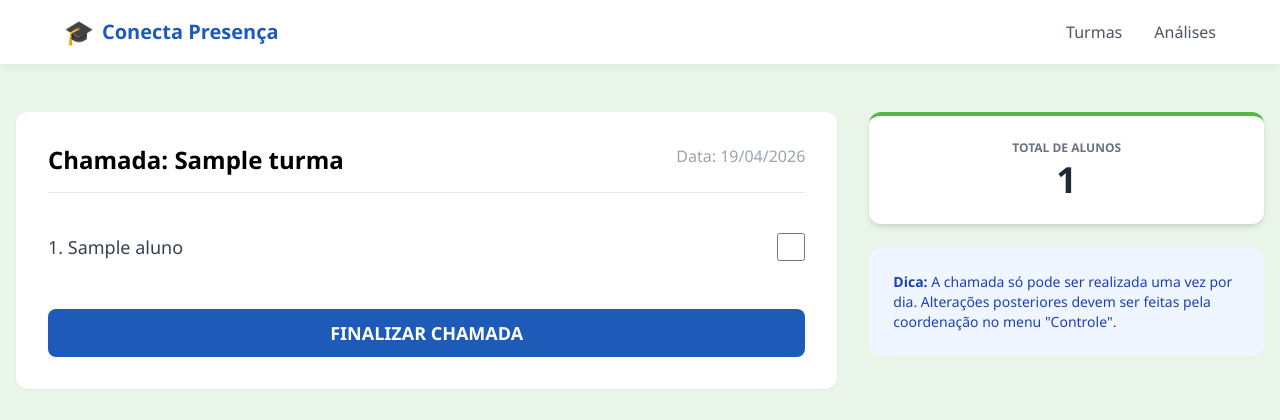
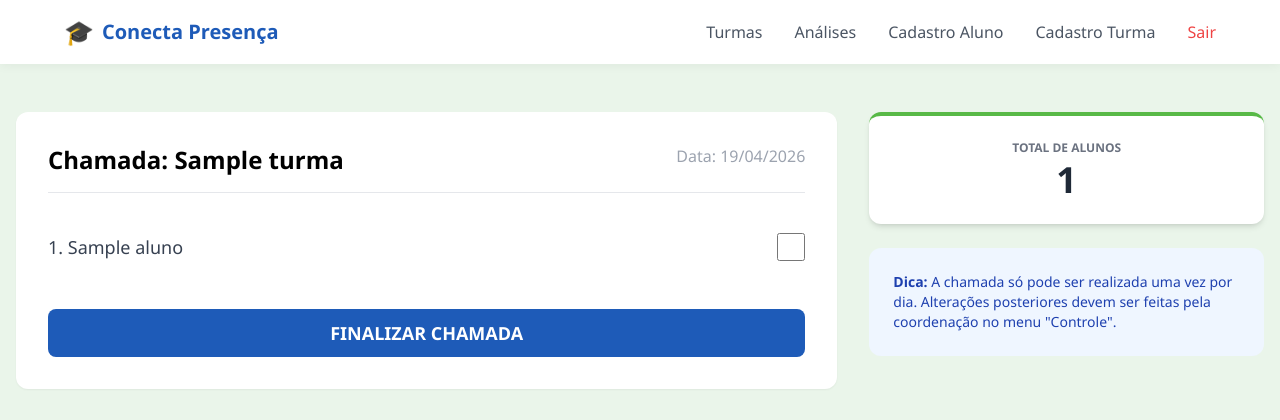
Before and after one commit to irbds-dev/Projeto_chamada, a Django app: page /chamada/1/ in a window 1280 px wide. Shown: the top 420 px of the page. Run offline with Django 5.2, Linux system fonts and the light colour scheme; a user stored in the database is signed in; tables that the repository leaves empty hold one stand-in row (values such as "Sample post"); some libraries are stand-ins or nearby versions.

Commit message:
corrigido frontEnd cadastroAluno chamadas e base

```diff
--- a/Projeto_chamada/Chamada/settings.py
+++ b/Projeto_chamada/Chamada/settings.py
@@ -115,9 +115,9 @@ AUTH_PASSWORD_VALIDATORS = [
 # Internationalization
 # https://docs.djangoproject.com/en/6.0/topics/i18n/
 
-LANGUAGE_CODE = 'en-us'
+LANGUAGE_CODE = 'pt-br'
 
-TIME_ZONE = 'UTC'
+TIME_ZONE = 'America/Sao_Paulo'
 
 USE_I18N = True
 
@@ -128,3 +128,5 @@ USE_TZ = True
 # https://docs.djangoproject.com/en/6.0/howto/static-files/
 
 STATIC_URL = 'static/'
+
+LOGOUT_REDIRECT_URL = 'turmas'
--- a/Projeto_chamada/core/templates/base.html
+++ b/Projeto_chamada/core/templates/base.html
@@ -18,8 +18,16 @@
             {% if user.is_authenticated %}
                 <a href="{% url 'turmas' %}">Turmas</a>
                 <a href="{% url 'analises' %}">Análises</a>
-                {#<a href="{% url 'logout' %}" class="text-red-500">Sair</a>#}
+                <a href="{% url 'cadastroAluno' %}">Cadastro Aluno</a>
+                <a href="{% url 'analises' %}">Cadastro Turma</a>
+                <form action="{% url 'logout' %}" method="post" class="inline">
+                    {% csrf_token %}
+                    <button type="submit" class="text-red-500 font-medium hover:underline">
+                        Sair
+                    </button>
+                </form>
             {% else %}
+                <a href="{% url 'turmas' %}">Turmas</a>
                 <a href="{% url 'login' %}">Login Coordenação</a>
             {% endif %}
         </div>
--- a/Projeto_chamada/core/templates/cadastro.html
+++ b/Projeto_chamada/core/templates/cadastroAluno.html
@@ -1,7 +1,7 @@
 {% extends 'base.html' %}
 {% block content %}
 <div class="flex flex-col gap-8">
-    <h1 class="text-3xl font-bold text-[#1E5BB8]">Gestão de Cadastros</h1>
+    <h1 class="text-3xl font-bold text-[#1E5BB8]">Gestão de Cadastro - Aluno</h1>
 
     <div class="grid grid-cols-1 md:grid-cols-2 gap-8">
         <div class="bg-white p-6 rounded-xl shadow-sm">
--- a/Projeto_chamada/core/templates/chamada.html
+++ b/Projeto_chamada/core/templates/chamada.html
@@ -13,7 +13,7 @@
                 {% for aluno in alunos %}
                 <div class="py-4 flex justify-between items-center">
                     <span class="text-lg text-gray-700">{{ forloop.counter }}. {{ aluno.nome }}</span>
-                    <input type="checkbox" name="presenca_{{ aluno.id }}" class="w-7 h-7 accent-[#1E5BB8]">
+                    <input type="checkbox" name="presenca_{{ aluno.id_aluno }}" class="w-7 h-7 accent-[#1E5BB8]">
                 </div>
                 {% endfor %}
             </div>
--- a/Projeto_chamada/core/urls.py
+++ b/Projeto_chamada/core/urls.py
@@ -1,11 +1,12 @@
 from django.urls import path
 from . import views
+from django.contrib.auth import views as auth_views
 
 urlpatterns = [
     path('', views.turmas, name='turmas'),
     path('login/', views.login_view, name='login'),
     path('chamada/<int:pk>/', views.realizar_chamada, name='chamada'),
     path('analises/', views.analises, name='analises'),
-    path('cadastros/', views.cadastros, name='cadastros'),
-    # Se houver uma rota de logout, adicione name='logout' também
+    path('cadastroAluno/', views.cadastroAluno, name='cadastroAluno'),
+    path('logout/', auth_views.LogoutView.as_view(), name='logout'),
 ]
--- a/Projeto_chamada/core/views.py
+++ b/Projeto_chamada/core/views.py
@@ -16,8 +16,7 @@ def realizar_chamada(request, pk):
 
     if request.method == 'POST':
         for aluno in alunos:
-            # Pega o status do checkbox (se não marcado, é False)
-            status = request.POST.get(f'aluno_{aluno.id_aluno}') == 'on'
+            status = f'presenca_{aluno.id_aluno}' in request.POST
             justificativa = request.POST.get(f'justificativa_{aluno.id_aluno}', '')
 
             # Salva no seu modelo Chamada
@@ -46,7 +45,7 @@ def analises(request):
     # Exemplo de Alunos em Risco (> 25% de faltas)
     # Esta é uma lógica simplificada para o Dashboard
     alunos_risco = Aluno.objects.annotate(
-        total_faltas=Count('chamada', filter=Q(chamada__present=False))
+        total_faltas=Count('chamada', filter=Q(chamada__presente=False))
     ).filter(total_faltas__gt=5).count()
 
     context = {
@@ -58,10 +57,10 @@ def analises(request):
 
 # 4. TELA DE GESTÃO DE CADASTROS
 @login_required
-def cadastros(request):
+def cadastroAluno(request):
     alunos = Aluno.objects.all().order_by('-data')[:10] # Últimos 10
     turmas = Turma.objects.all()
-    return render(request, 'cadastros.html', {'alunos': alunos, 'turmas': turmas})
+    return render(request, 'cadastroAluno.html', {'alunos': alunos, 'turmas': turmas})
 
 @login_required
 def controle(request):
```
